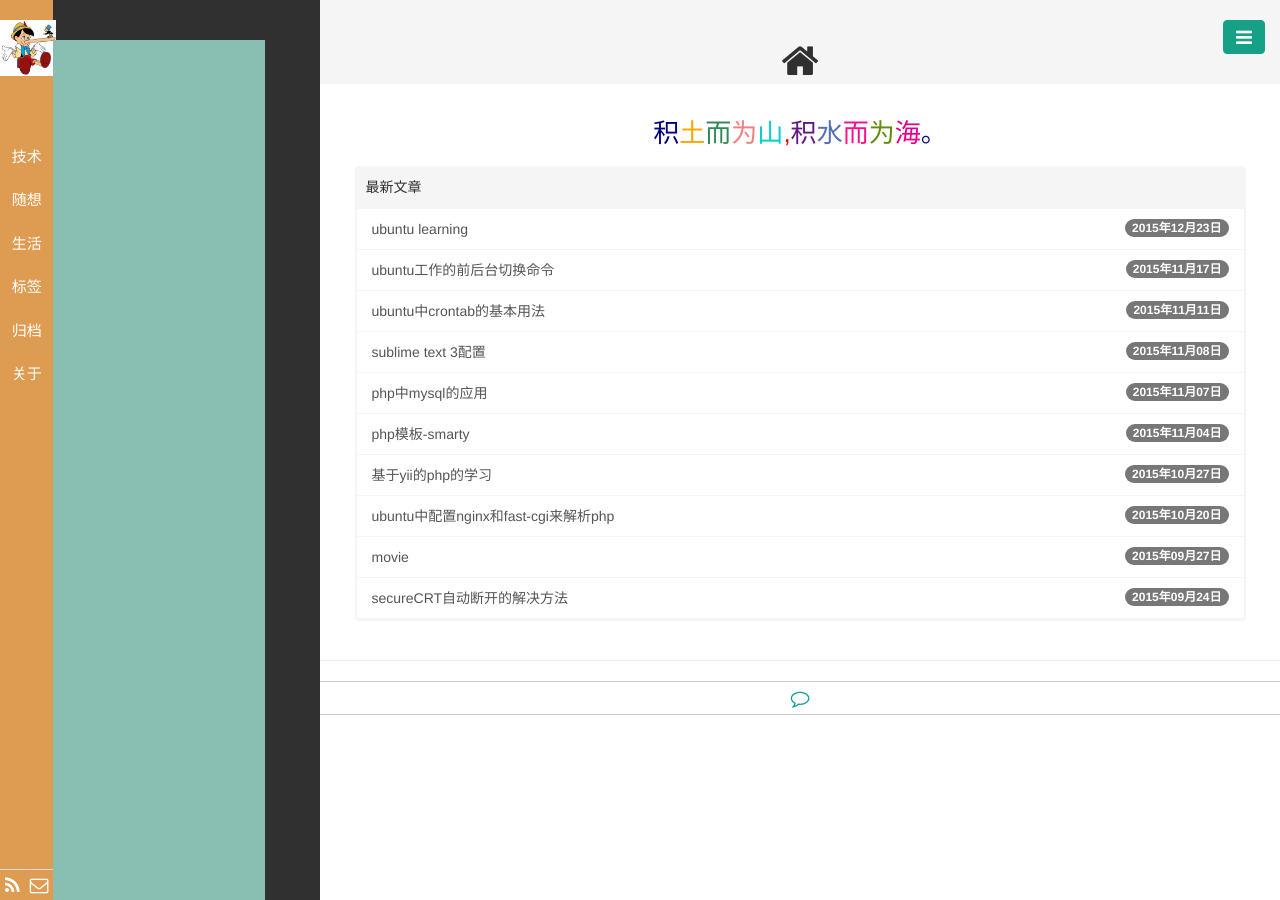
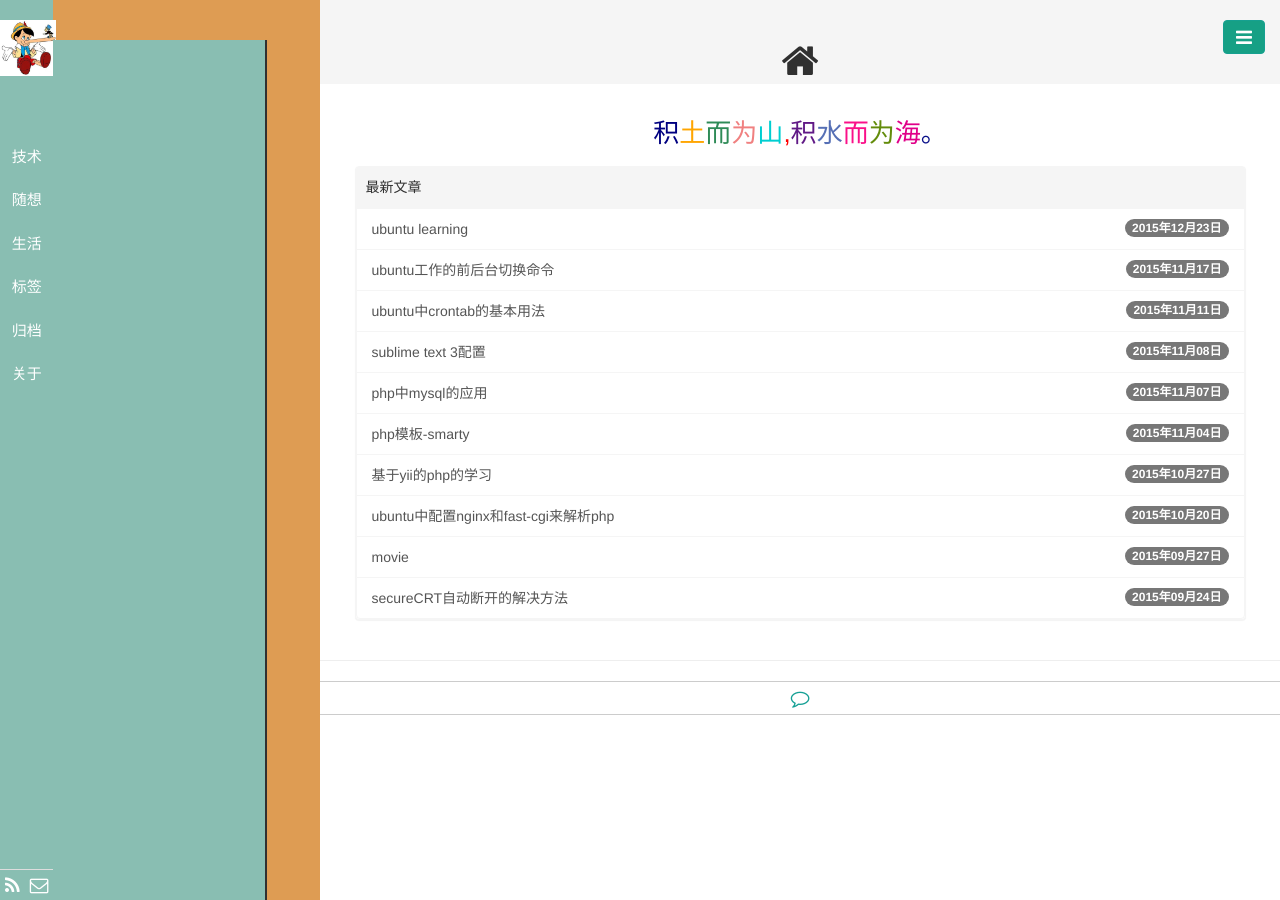
Before and after one commit to lvniu/lvniu.github.io, a Jekyll site: the page built from index.html, in a window 1280 px wide. Built offline with Jekyll 4.4.1, drawn with Linux system fonts in a browser that asks for light colours; Markdown is read by kramdown in place of the engine named in the settings; the list of posts is cut into pages by our own code.

Commit message:
modefied file

```diff
--- a/public/css/base.css
+++ b/public/css/base.css
@@ -7,7 +7,8 @@ body, html {
   margin: 0px;
   height: 100%;
   overflow: hidden;
-  background-color: #303030;
+  /*background-color: #303030;*/
+  background-color: #DE9C53;
 }
 .row {
   height: 100%;
@@ -20,7 +21,7 @@ body, html {
 .aside1 {
   /*background-color: #1f2c39;*/
   /*background-color: #1abc9c;*/
-  background-color: #DE9C53;
+  background-color: #89BEB2;
   /*background-image: url(/public/img/bg_grid.jpg);*/
   height: 100%;
   padding-left: 0px;
```
